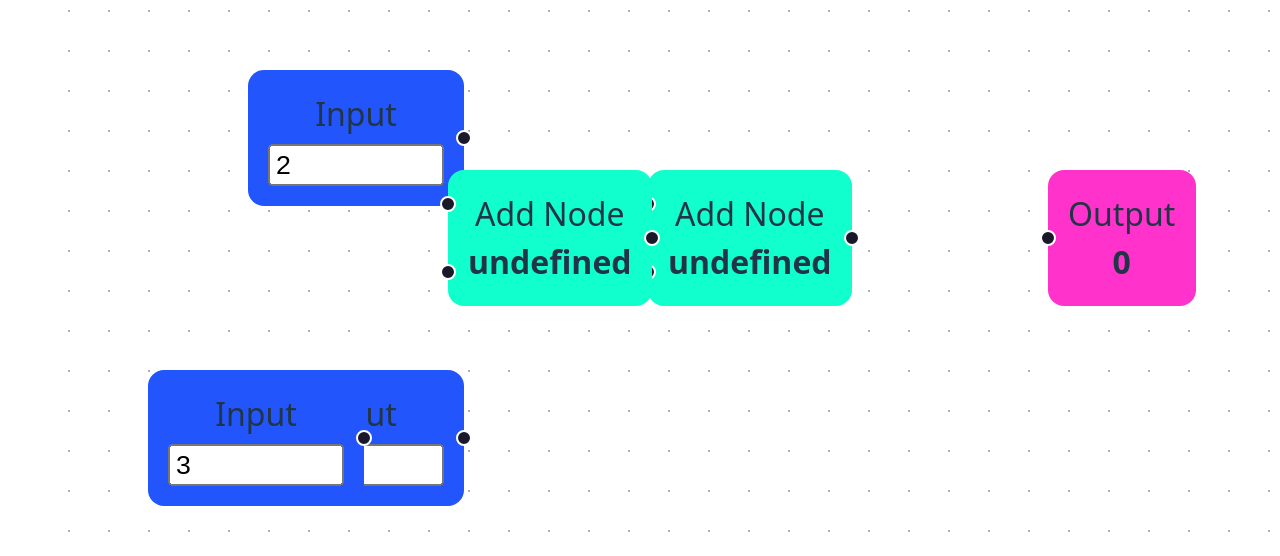
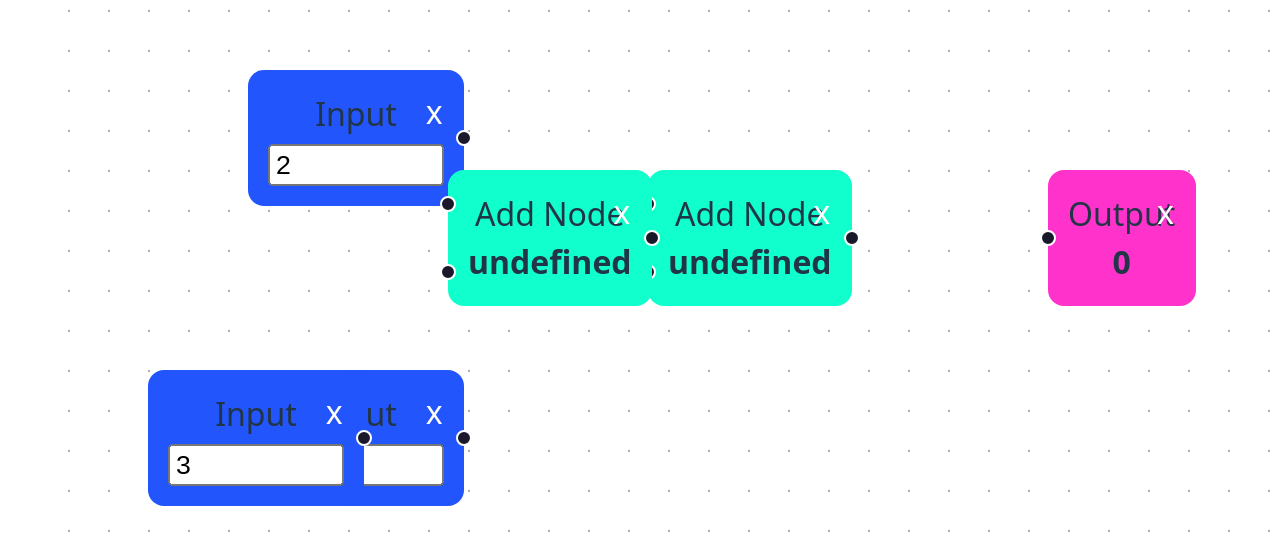
Before and after one commit to Walkberg/node-calculator, a React (Vite) app in the folder client/: page / in a window 1280 px wide. Shown: the part 144-700 px from the top of the page. Built offline with nearby package versions, Linux system fonts and the light colour scheme.

Commit message:
feat(calculator): add delete node element

```diff
--- a/client/src/modules/calculator/CalculatorContext.tsx
+++ b/client/src/modules/calculator/CalculatorContext.tsx
@@ -73,6 +73,7 @@ type CalculatorContextType = {
   evaluate: () => void;
   selectNode?: (id: string) => void;
   deselectNode?: () => void;
+  deleteNode?: (id: string) => void;
   selectedNodeId?: string | null;
 };
 
@@ -128,13 +129,16 @@ export const CalculatorProvider = ({
     setNodes(newGraph.nodes);
   }, [nodes, edges, getNodeValue]);
 
-  const selectNode = (id: string) => {
-    setSelectedNodeId(id);
+  const deleteNode = (id: string) => {
+    setNodes((nodes) => nodes.filter((node) => node.id !== id));
+    setEdges((edges) =>
+      edges.filter((edge) => edge.source !== id && edge.target !== id)
+    );
   };
 
-  const deselectNode = () => {
-    setSelectedNodeId(null);
-  };
+  const selectNode = (id: string) => setSelectedNodeId(id);
+
+  const deselectNode = () => setSelectedNodeId(null);
 
   return (
     <CalculatorContext.Provider
@@ -151,6 +155,7 @@ export const CalculatorProvider = ({
         selectNode,
         deselectNode,
         selectedNodeId,
+        deleteNode,
       }}
     >
       {children}
--- a/client/src/modules/calculator/NodeEditor.tsx
+++ b/client/src/modules/calculator/NodeEditor.tsx
@@ -108,7 +108,8 @@ export const NodeContainer = ({
   children: React.ReactNode;
   color: string;
 }) => {
-  const { selectedNodeId, selectNode, deselectNode } = useCalculator();
+  const { selectedNodeId, selectNode, deselectNode, deleteNode } =
+    useCalculator();
 
   const [hovered, setHovered] = useState(false);
 
@@ -124,6 +125,26 @@ export const NodeContainer = ({
   };
 
   return (
+    <div>
+      <button
+        style={{
+          position: "absolute",
+          top: 0,
+          right: 0,
+          background: "transparent",
+          border: "none",
+          color: "#fff",
+          cursor: "pointer",
+          width: 20,
+          height: 20,
+        }}
+        onClick={(e) => {
+          e.stopPropagation();
+          deleteNode?.(id);
+        }}
+      >
+        x
+      </button>
       <div
         onClick={handleClick}
         onMouseOver={() => setHovered(true)}
@@ -141,5 +162,6 @@ export const NodeContainer = ({
       >
         {children}
       </div>
+    </div>
   );
 };
--- a/client/src/modules/calculator/calculator.ts
+++ b/client/src/modules/calculator/calculator.ts
@@ -46,3 +46,15 @@ export function evaluateGraph(graph: CalculatorGraph): CalculatorGraph {
 
   return { ...graph, nodes: updatedNodes };
 }
+
+export function deleteNode(
+  graph: CalculatorGraph,
+  id: string
+): CalculatorGraph {
+  const updatedNodes = graph.nodes.filter((n) => n.id !== id);
+  const updatedEdges = graph.edges.filter(
+    (e) => e.source !== id && e.target !== id
+  );
+
+  return { ...graph, nodes: updatedNodes, edges: updatedEdges };
+}
```
Lines whose indentation alone changed are shown as unchanged.
